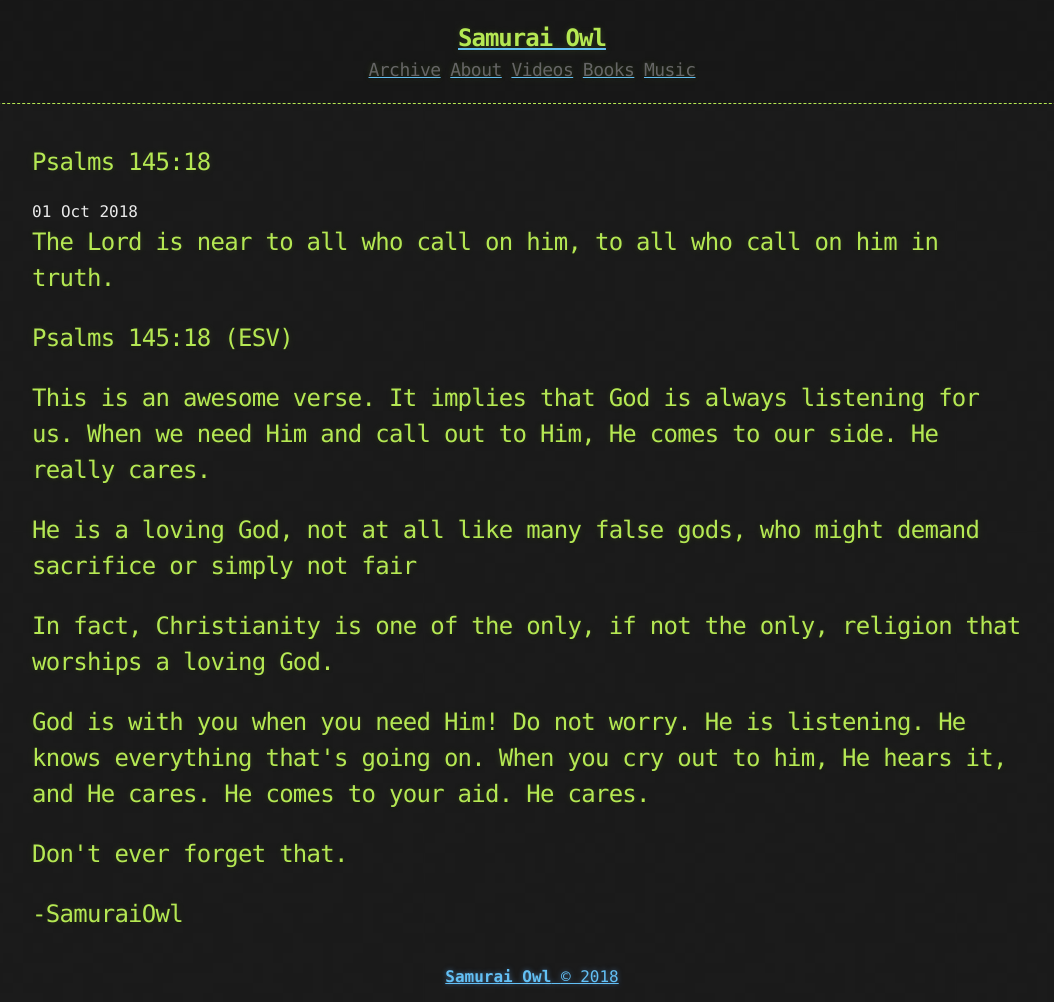
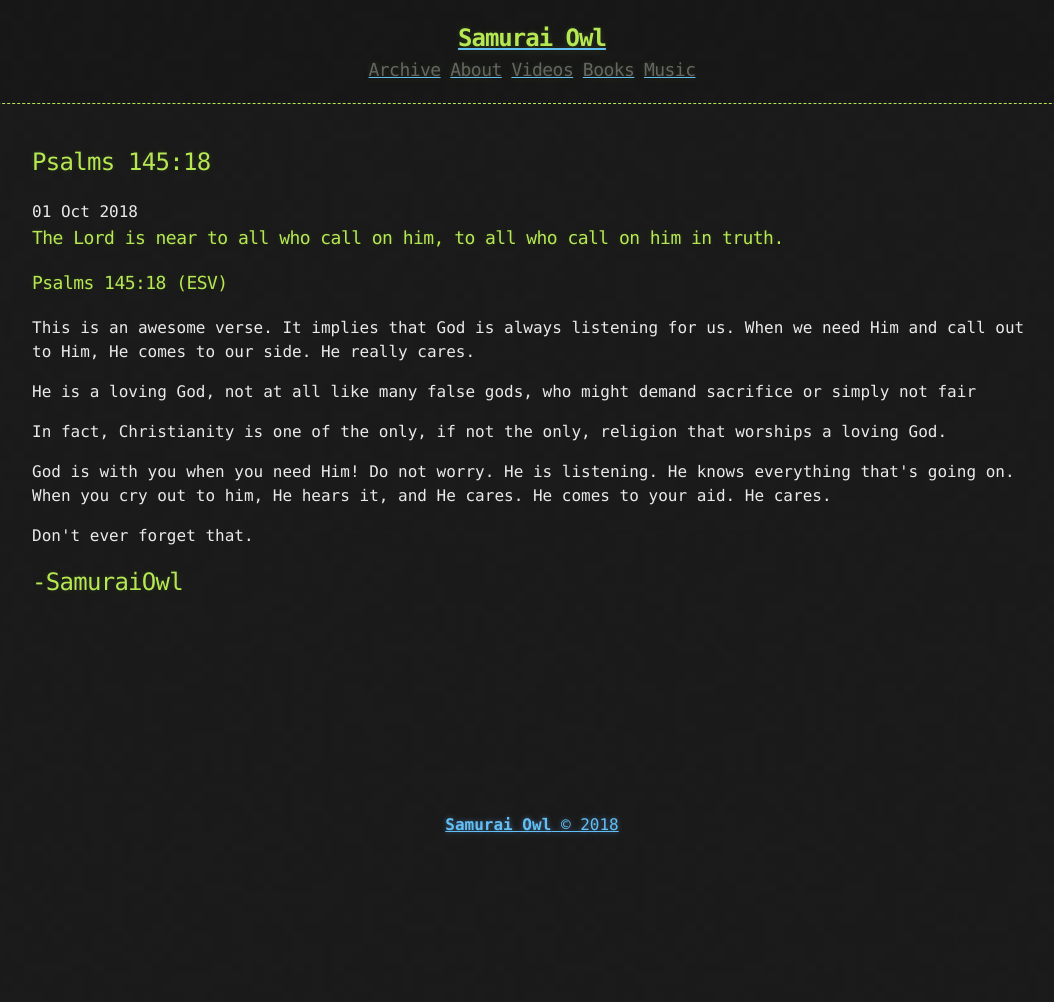
Before and after one commit to SamuraiOwl/samuraiowl.github.io, a Jekyll site: the page built from _posts/2018-10-01-psalms-145:18.html, in a window 1280 px wide. Shown: the whole page, without its empty margins (108-1162 px from the left). Built offline with Jekyll 4.4.1, drawn with Linux system fonts in a browser that asks for light colours; after the commit the page ends 900 px from its top, so only the background shows below that.

```diff
--- a/_posts/2018-10-01-psalms-145:18.html
+++ b/_posts/2018-10-01-psalms-145:18.html
@@ -2,8 +2,8 @@
 title: Psalms 145:18
 published: true
 ---
-<h2>The Lord is near to all who call on him, to all who call on him in truth.</p>
-<p>Psalms 145:18 (ESV)<h2>
+<h3>The Lord is near to all who call on him, to all who call on him in truth.</p>
+<p>Psalms 145:18 (ESV)</h3>
 <p> This is an awesome verse. It implies that God is always listening for us. When we need Him and call out to Him, He comes to our side. He really cares.</p>
 <p> He is a loving God, not at all like many false gods, who might demand sacrifice or simply not fair</p>
 <p> In fact, Christianity is one of the only, if not the only, religion that worships a loving God.</p>
```
